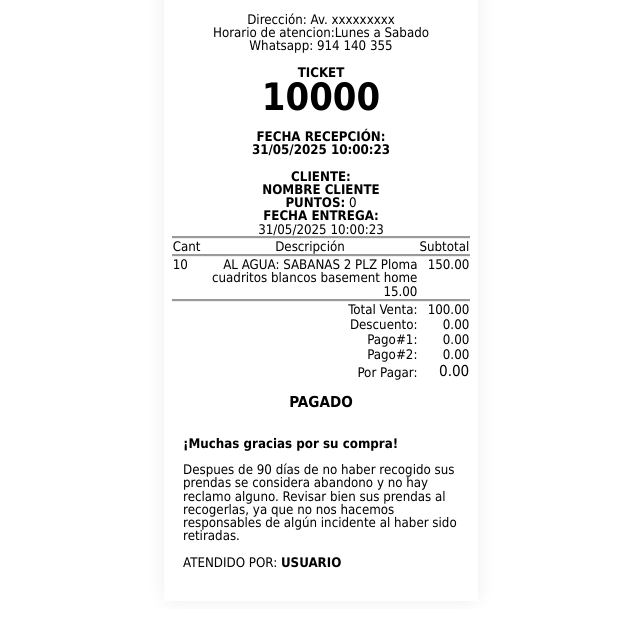
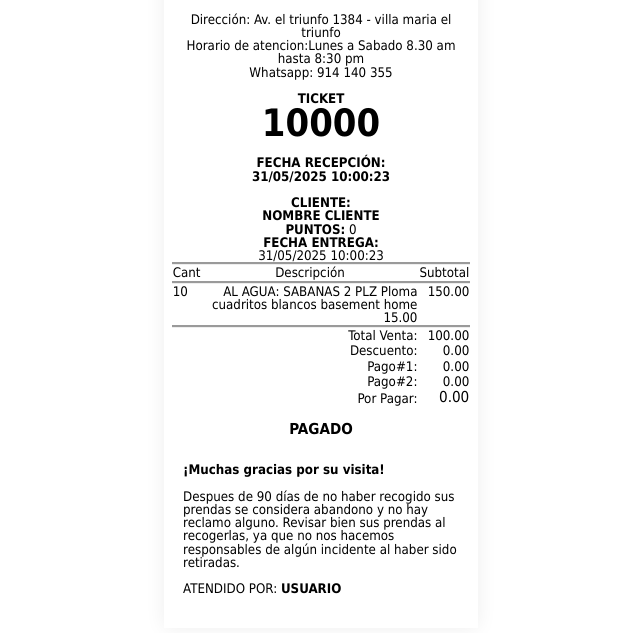
Before and after one commit to TickeVirtual/RossZule, a plain HTML site: page index.html in a window 1280 px wide. Shown: the part 209-842 px from the top of the page, without its empty margins (319-959 px from the left). Before the commit the page ends 818 px from the top, so only its background shows below. Drawn offline with Linux system fonts and the light colour scheme; a script that the page names is missing.

Commit message:
Update index.html

```diff
--- a/index.html
+++ b/index.html
@@ -31,8 +31,8 @@
       <img class="boton" src="logorosszule.jpeg" width="80%">
       <br /><br>
       <p class="info-tienda">
-        Dirección: Av. xxxxxxxxx<br>
-        Horario de atencion:Lunes a Sabado<br>
+        Dirección: Av. el triunfo 1384 -  villa maria el triunfo<br>
+        Horario de atencion:Lunes a Sabado 8.30 am hasta 8:30 pm<br>
         Whatsapp: 914 140 355
       </p>
     </div>
@@ -113,7 +113,7 @@
     <!-- Mensaje de agradecimiento -->
     <div class="policy">
 
-        <b>¡Muchas gracias por su compra!</b>
+        <b>¡Muchas gracias por su visita!</b>
     </p>
 
     <p class="m-0">
```
